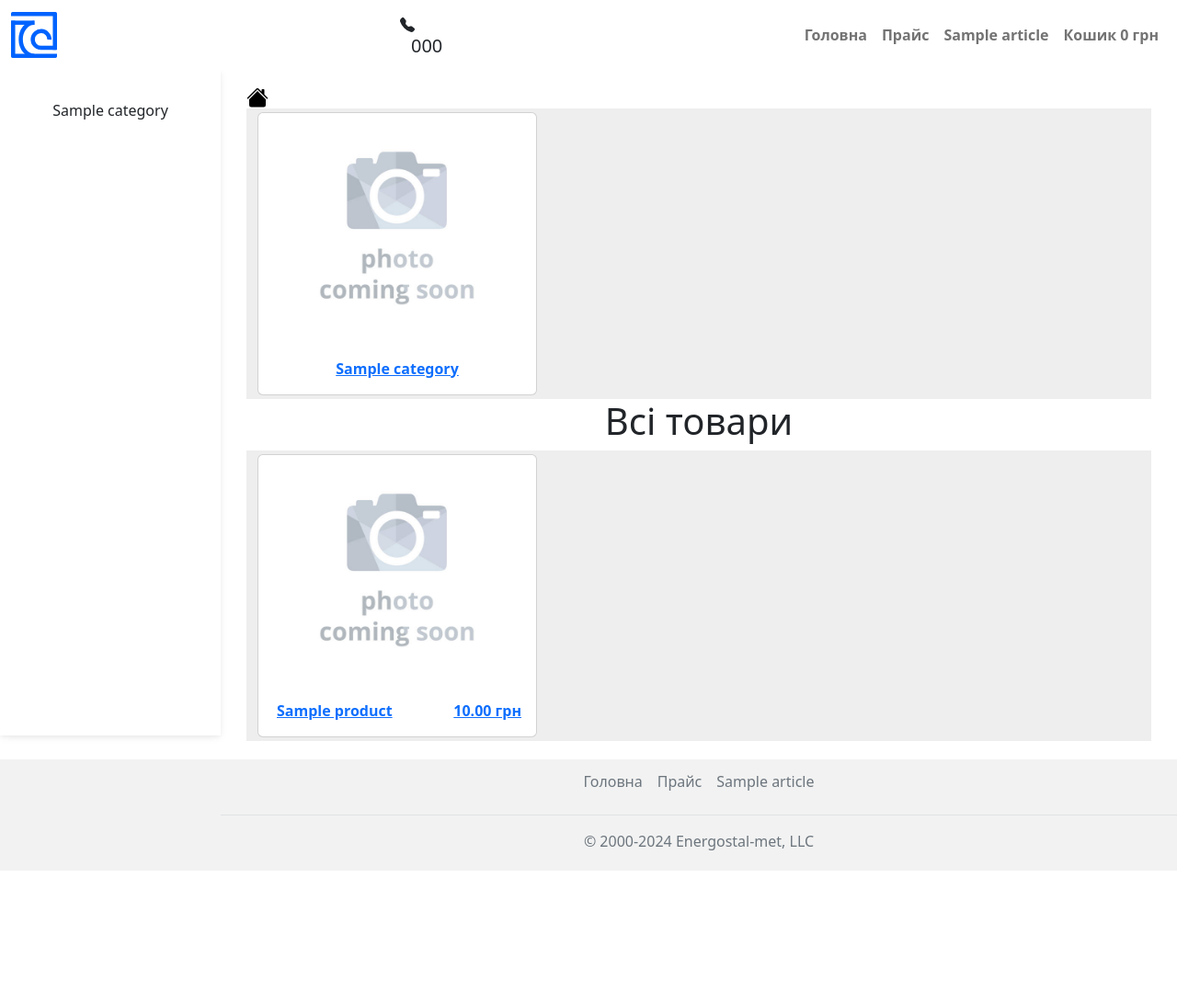
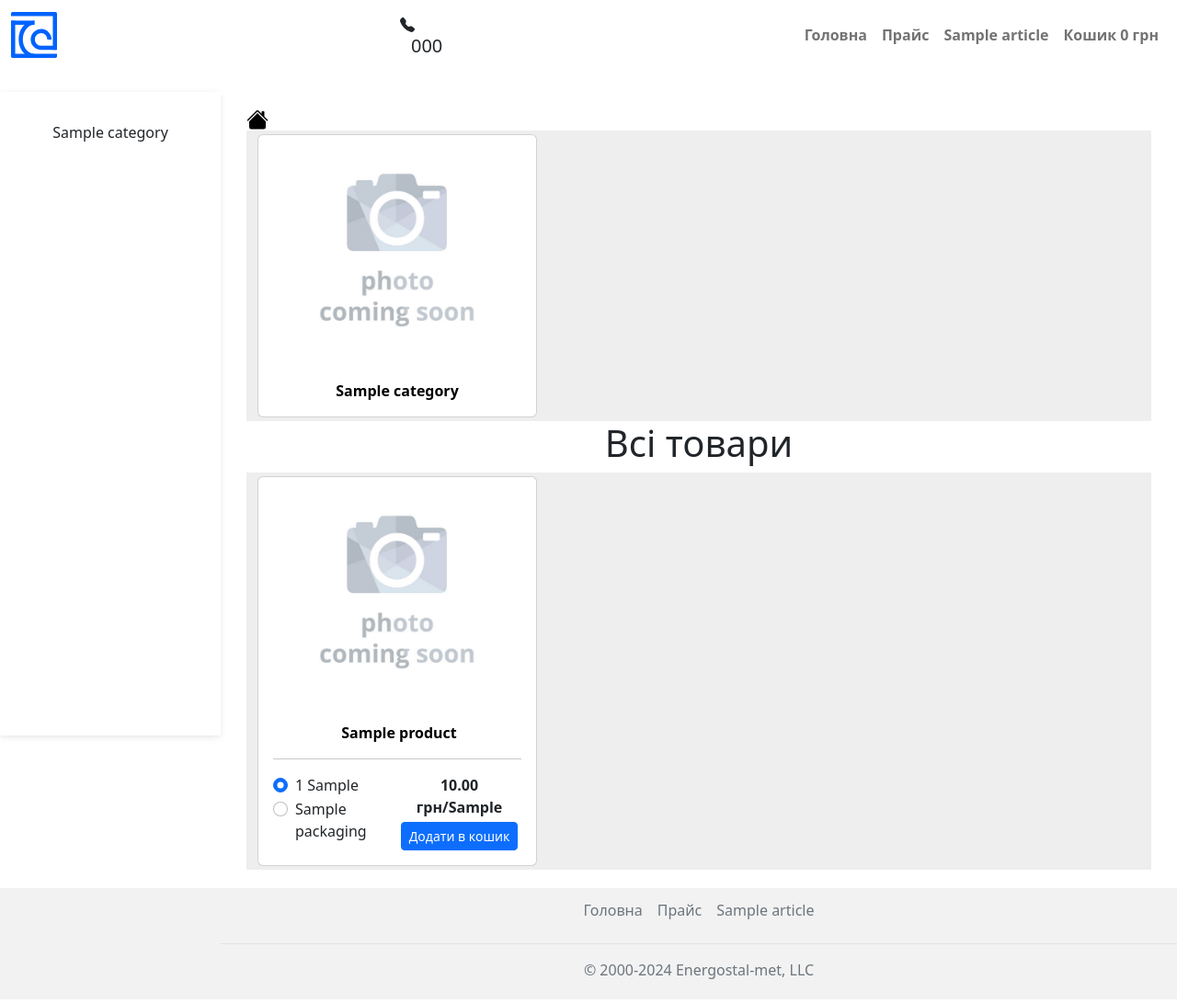
Before and after one commit to SviatoslavIliash/EnergostalMet, a Django app: page / in a window 1280 px wide. Shown: the whole page at 92% size. Before the commit the page ends 947 px from the top, so only its background shows below. Run offline with Django 5.2, Linux system fonts and the light colour scheme; tables that the repository leaves empty hold one stand-in row (values such as "Sample post").

Commit message:
Added add to cart button for product on index and category pages. Removed dynamic margin-top changing for main and sidebar. Added custom a tag css.

```diff
--- a/energosite/cart/templates/cart/base_cart.html
+++ b/energosite/cart/templates/cart/base_cart.html
@@ -11,6 +11,7 @@
     <script src="{% static 'js/main.js' %}"></script>
     <link rel="shortcut icon" href="{%  static 'store/images/logo__blue.ico' %}"/>
     <link rel="stylesheet" href="https://fonts.googleapis.com/css2?family=Material+Symbols+Outlined:opsz,wght,FILL,GRAD@20..48,100..700,0..1,-50..200" />
+    <link rel="stylesheet" href="{% static 'css/main.css' %}">
     <link rel="stylesheet" href="{% static 'cart/css/cart.css' %}">
     <title>{% block title%}{% endblock%}</title>
     {% block meta %}
--- a/energosite/cart/templates/cart/detail.html
+++ b/energosite/cart/templates/cart/detail.html
@@ -24,7 +24,7 @@
       <div class="card-body">
         <div class="row">
           <div class="col-sm-5 col-12">
-            <a href="{% url 'store:product_detail' product.category.slug product.slug %}">
+            <a class="a-custom" href="{% url 'store:product_detail' product.category.slug product.slug %}">
               <span>{{ product.name }} | {{item.packaging}}{{item.unit}}</span>
             </a>
           </div>
--- a/energosite/static/css/main.css
+++ b/energosite/static/css/main.css
@@ -6,12 +6,26 @@ body {
   flex-direction: column;
 }
 
-/* default margins for main block and sidebar
-   javascript will update them with dynamic margins */
 #main-block {
     margin-top: 100px;
 }
 
-#sidebarMenu {
-    margin-top: 100px;
+.a-custom:link {
+  color: black;
+  text-decoration: none;
 }
+
+.a-custom:visited {
+  color: black;
+  text-decoration: none;
+}
+
+.a-custom:hover {
+  color: black;
+  text-decoration: none;
+}
+
+.a-custom:active {
+  color: black;
+  text-decoration: underline;
+}
--- a/energosite/static/js/main.js
+++ b/energosite/static/js/main.js
@@ -1,6 +1,5 @@
 // onsubmit, onclick and oninput functions
 $(document).ready(function(){
-    nav_height_changer()
 
     $(".remove_btn").on("click", (e) => {
         url = e.target.getAttribute("data-url")
@@ -31,31 +30,15 @@ $(document).ready(function(){
     $(".form-check-input").on('change', (e) => {
         if(e.target.checked){
             update_price(
-                "product_price",
+                "product_price" + "_" + e.target.getAttribute("data-slug"),
                 e.target.getAttribute("data-price"),
                 "/" + e.target.getAttribute("data-unit") // suffix for price
             )
+
         }
     });
 
 })
-
-function nav_height_changer(){
-    let top_navbar = document.getElementById("main-navbar");
-    let top_navbar_height = $(top_navbar).outerHeight();
-
-    let sidebar_menu = document.getElementById("sidebarMenu");
-    let main_block = document.getElementById("main-block");
-
-    let top_navbar_height_px = top_navbar_height.toString() + "px";
-    // following if blocks needed as in Cart we don't have side bar and main block
-    if (sidebar_menu){
-        sidebar_menu.style["margin-top"] = top_navbar_height_px;
-    }
-    if (main_block){
-        main_block.style["margin-top"] = top_navbar_height_px;
-    }
-}
 
 function str_to_bool(str){
     if (str.toLowerCase() === "true"){
@@ -101,7 +84,9 @@ function add_to_cart(form){
     let price = null
     let multiplier = null
 
-    const radioButtons = document.querySelectorAll('input[name="radioPackaging"]');
+    let product_slug = form.getAttribute("data-slug");
+    let radio_name = "radioPackaging_" + product_slug;
+    const radioButtons = document.querySelectorAll(`input[name="${radio_name}"]`);
     for (const radioButton of radioButtons) {
         if (radioButton.checked){
             price = radioButton.getAttribute("data-price")
--- a/energosite/store/static/store/css/store.css
+++ b/energosite/store/static/store/css/store.css
@@ -7,6 +7,11 @@
   box-shadow: 0 2px 5px 0 rgb(0 0 0 / 5%), 0 2px 10px 0 rgb(0 0 0 / 5%);
   width: 240px;
   z-index: 600;
+}
+
+
+#sidebarMenu {
+    margin-top: 100px;
 }
 
 @media (min-width: 991.98px) {
@@ -24,7 +29,7 @@
 .sidebar-sticky {
   position: relative;
   top: 0;
-  height: calc(100vh - 48px);
+  height: calc(100vh- 100px);
   padding-top: 0.5rem;
   overflow-x: hidden;
   overflow-y: auto; /* Scrollable contents if viewport is shorter than content. */
--- /dev/null
+++ b/energosite/store/templates/store/packaging_buttons.html
@@ -0,0 +1,22 @@
+<div class="form-check text-start">
+  <input class="form-check-input" type="radio" name="radioPackaging_{{product.slug}}"
+         data-mult={{product.packaging}} data-price={{product.price}} data-slug="{{product.slug}}"
+         data-unit={{product.unit_of_measurement}} id="radioPackagingDefault_{{product.slug}}" checked>
+  <label class="form-check-label" for="radioPackagingDefault_{{product.slug}}">
+    {{product.packaging}} {{product.unit_of_measurement}}
+  </label>
+</div>
+{% for pack in product.alt_packaging.all %}
+  <div class="form-check text-start">
+    <input class="form-check-input" type="radio" name="radioPackaging_{{product.slug}}"
+           data-mult={{pack.packaging}} data-price={{pack.price}} data-slug="{{product.slug}}"
+           data-unit={{product.unit_of_measurement}} id="{{pack.pk}}_{{product.slug}}">
+    <label class="form-check-label" for="{{pack.pk}}_{{product.slug}}">
+      {% if pack.pretty_name %}
+        {{pack.pretty_name}}
+      {% else %}
+        {{pack.packaging}} {{product.unit_of_measurement}}
+      {% endif %}
+    </label>
+  </div>
+{% endfor %}
--- a/energosite/store/templates/store/show_categories.html
+++ b/energosite/store/templates/store/show_categories.html
@@ -5,7 +5,7 @@
       {% for category in category_row %}
       <div class="col-12 col-lg-4 my-1 d-flex align-items-stretch">
         <div class="card w-100">
-          <a href="{% url 'store:category_detail' category.slug %}">
+          <a class="a-custom" href="{% url 'store:category_detail' category.slug %}">
             <img src="{{ category.get_image}}"
                  class="card-img-top mx-auto" alt="{{category.name}}" style="height:250px; object-fit: contain;"/>
             <div class="card-body" >
--- a/energosite/store/templates/store/show_products.html
+++ b/energosite/store/templates/store/show_products.html
@@ -1,28 +1,49 @@
 <section style="background-color: #eee;">
   <div class="container">
     {% for product_row in product_rows%}
-    <div class="row">
+      <div class="row">
         {% for product in product_row %}
           <div class="col-12 col-lg-4 my-1 d-flex align-items-stretch">
             <div class="card w-100">
             <a href="{% url 'store:product_detail' product.category.slug product.slug %}">
               <img src="{{ product.get_image }}"
                    class="card-img-top mx-auto" alt="{{product.name}}" style="height: 250px; object-fit:contain"/>
+            </a>
               <div class="card-body">
-                <div class="d-flex justify-content-between">
-                  <span class="card-text fw-bold ms-1">{{ product.name }}</span>
-                  {% if product.price %}
-                    <span class="card-text fw-bold">{{ product.price }} грн</span>
-                  {% else %}
-                    <span class="card-text fw-bold">під замовлення</span>
-                  {% endif %}
-                </div>
+                <a class="a-custom" href="{% url 'store:product_detail' product.category.slug product.slug %}">
+                  <div class="row g-0">
+                    <div class="col">
+                      <span class="card-text fw-bold ms-1">{{ product.name }}</span>
+                    </div>
+                  </div>
+                </a>
+                <hr class="hr" />
+                {% if not product.price %}
+                  <h5><span class="badge bg-success">під замовлення</span></h5>
+                {% else %}
+                  <div class="row g-0">
+                    {% if product.packaging %}
+                      <div class="col">
+                        {% include 'store/packaging_buttons.html' %}
+                      </div>
+                    {% endif %}
+                    <div class="col">
+                      <span class="card-text fw-bold mx-auto" id="product_price_{{product.slug}}">
+                        {{ product.price }} грн/{{product.unit_of_measurement}}
+                      </span>
+                      <form id="add_to_cart_form_{{product.slug}}" class="cart_add_form mx-auto" data-slug="{{product.slug}}"
+                            action="{% url 'cart:cart_add' product.slug %}" method="post">
+                        {% csrf_token %}
+                        <input class="mt-1 btn btn-primary btn-sm" type="submit" value="Додати в кошик">
+                      </form>
+                    </div>
+                  </div>
+                {% endif %}
               </div>
-             </a>
             </div>
           </div>
        {% endfor %}
-    </div>
+      </div>
     {% endfor %}
   </div>
 </section>
```
Also changed, not shown: energosite/cart/static/cart/css/cart.css (+0 -25 lines), energosite/cart/views.py (+8 -1 lines), energosite/store/templates/store/product.html (+6 -29 lines).
